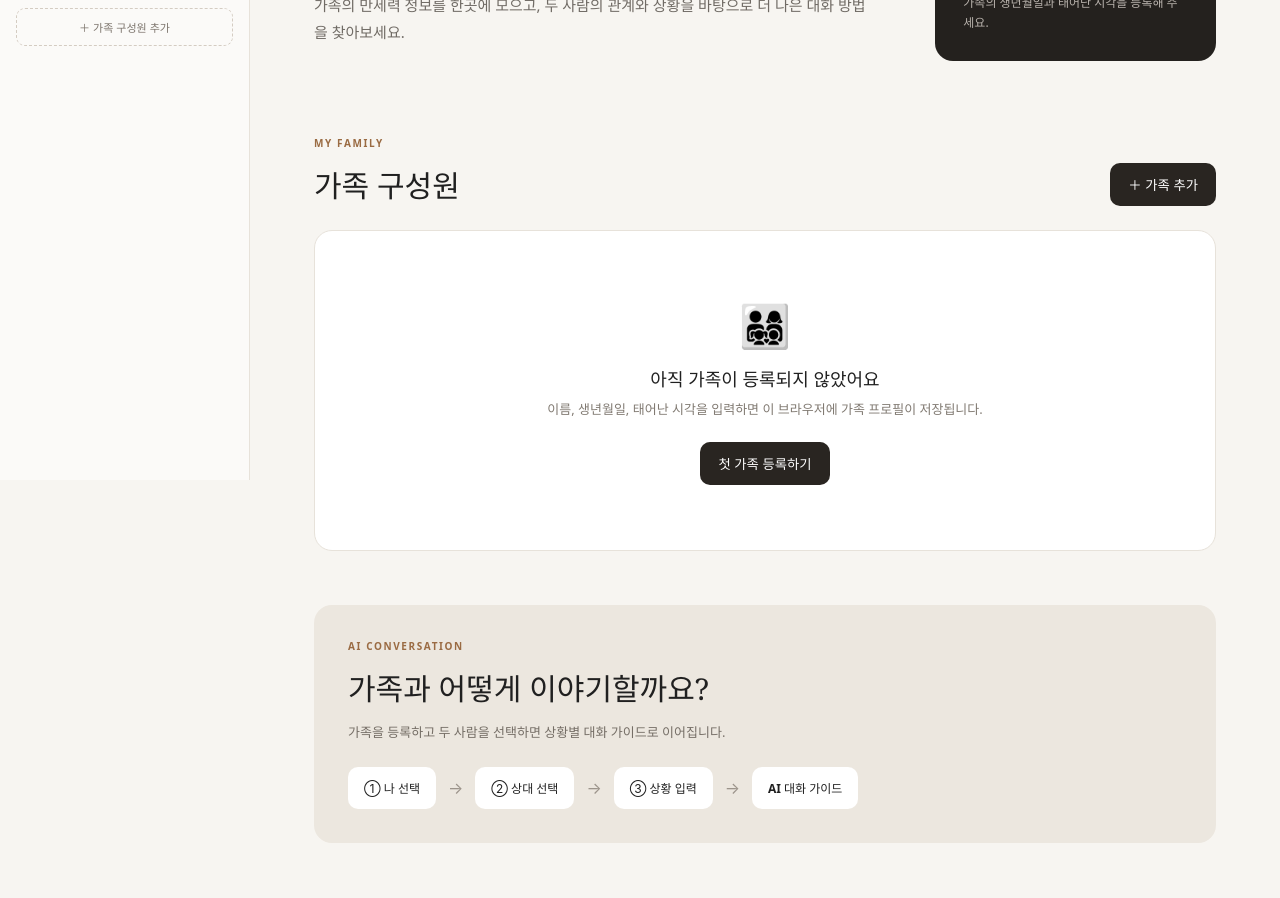
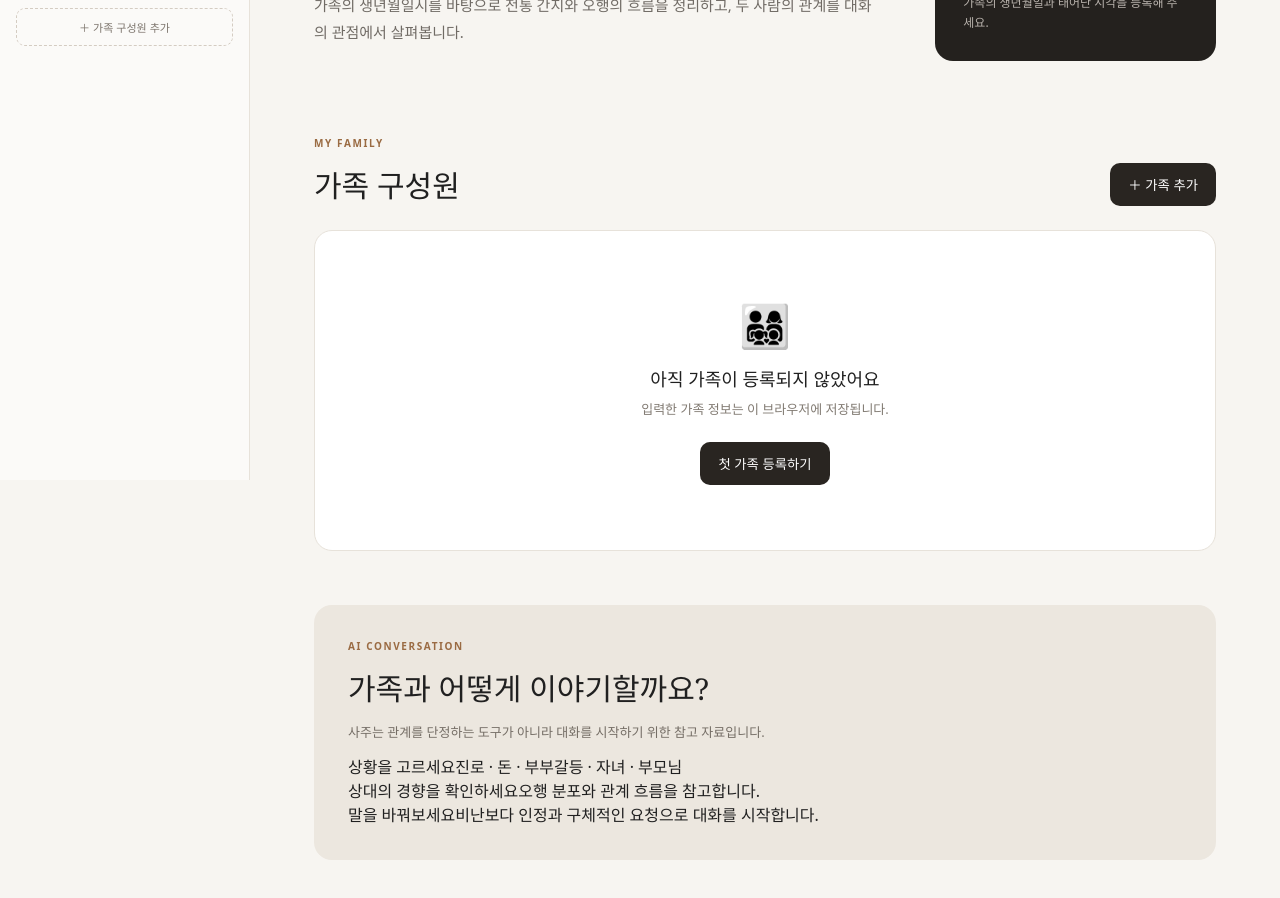
Before and after one commit to netgamer/family-saju-ai, a React (Vite) app: page / in a window 1280 px wide. Shown: the part 320-1218 px from the top of the page. Built offline with nearby package versions, Linux system fonts and the light colour scheme.

Commit message:
feat: replace saju placeholders with calculated pillars and relationship insights

```diff
--- a/src/App.tsx
+++ b/src/App.tsx
@@ -1,44 +1,29 @@
 import { useEffect, useMemo, useState } from 'react';
 
 type Member = { id: string; name: string; role: string; birthDate: string; birthTime: string; gender: string };
-const STORAGE_KEY = 'family-saju-members-v2';
+type Pillars = { year:string; month:string; day:string; time:string; elements:Record<string,number> };
+const STORAGE_KEY = 'family-saju-members-v3';
 const emptyForm = { name: '', role: '아빠', birthDate: '', birthTime: '', gender: '남성' };
 const roles = ['본인', '아빠', '엄마', '아들', '딸', '할아버지', '할머니', '배우자', '형제', '자매', '기타'];
 const avatar = (role: string) => ['엄마', '할머니', '딸', '자매'].includes(role) ? '👩' : ['아빠', '할아버지', '아들', '형제', '배우자'].includes(role) ? '👨' : role === '본인' ? '🧑' : '👤';
+const stems=['갑','을','병','정','무','기','경','신','임','계'], branches=['자','축','인','묘','진','사','오','미','신','유','술','해'];
+const elementOf=(ch:string)=>{ const map:Record<string,string>={갑:'목',을:'목',인:'목',묘:'목',병:'화',정:'화',사:'화',오:'화',무:'토',기:'토',진:'토',축:'토',술:'토',미:'토',경:'금',신:'금',유:'금',임:'수',계:'수',자:'수',해:'수'}; return map[ch]??'토'; };
+function calcPillars(date:string,time:string):Pillars { const d=new Date(`${date}T${time||'12:00'}:00`); const y=d.getFullYear(), m=d.getMonth()+1, day=Math.floor(Date.UTC(y,m-1,d.getDate())/86400000); const yi=(y-4+120)%60; const year=`${stems[yi%10]}${branches[yi%12]}`; const monthIndex=(m+1)%12; const month=`${stems[((y-4)%10*2+monthIndex+20)%10]}${branches[monthIndex]}`; const di=(day+49)%60; const dayP=`${stems[di%10]}${branches[di%12]}`; const hourBranch=Math.floor(((d.getHours()+1)%24)/2); const timeP=`${stems[(di%10*2+hourBranch)%10]}${branches[hourBranch]}`; const chars=[...year,...month,...dayP,...timeP]; const elements={목:0,화:0,토:0,금:0,수:0} as Record<string,number>; chars.forEach(c=>elements[elementOf(c)]++); return {year,month,day:dayP,time:timeP,elements}; }
+function relationText(a:Pillars,b:Pillars){ const score=Math.min(100,55+a.elements.목*b.elements.수*3+a.elements.화*b.elements.목*2+a.elements.토*b.elements.화*2); if(score>=78)return {score,label:'강한 조화',text:'서로의 장점을 살려주기 쉬운 조합입니다. 중요한 대화에서는 상대의 강점을 먼저 인정해 주세요.'}; if(score>=65)return {score,label:'좋은 흐름',text:'기본적인 협력이 가능한 조합입니다. 다만 감정이 올라오면 속도를 늦추는 것이 좋습니다.'}; return {score,label:'조율이 필요',text:'차이를 문제로 보기보다 역할의 차이로 받아들이면 관계가 훨씬 편안해집니다.'}; }
 
 function App() {
-  const [members, setMembers] = useState<Member[]>([]);
-  const [selectedId, setSelectedId] = useState<string | null>(null);
-  const [showForm, setShowForm] = useState(false);
-  const [editingId, setEditingId] = useState<string | null>(null);
-  const [form, setForm] = useState(emptyForm);
-  const [loaded, setLoaded] = useState(false);
-  const [meId, setMeId] = useState<string | null>(null);
-  const [compareId, setCompareId] = useState('');
-
-  useEffect(() => { try { const saved = localStorage.getItem(STORAGE_KEY); if (saved) { const data = JSON.parse(saved); setMembers(data.members ?? data); setMeId(data.meId ?? null); } } catch {} setLoaded(true); }, []);
-  useEffect(() => { if (loaded) localStorage.setItem(STORAGE_KEY, JSON.stringify({ members, meId })); }, [members, meId, loaded]);
-  const selected = useMemo(() => members.find(m => m.id === selectedId) ?? members[0], [members, selectedId]);
-  const compare = members.find(m => m.id === compareId);
-
-  function openAdd() { setEditingId(null); setForm(emptyForm); setShowForm(true); }
-  function openEdit(m: Member) { setEditingId(m.id); setForm({ ...m }); setShowForm(true); }
-  function saveMember(e: React.FormEvent) { e.preventDefault(); if (!form.name || !form.birthDate || !form.birthTime) return; if (editingId) { setMembers(p => p.map(m => m.id === editingId ? { ...m, ...form } : m)); setSelectedId(editingId); } else { const member = { ...form, id: crypto.randomUUID() }; setMembers(p => [...p, member]); setSelectedId(member.id); if (!meId && form.role === '본인') setMeId(member.id); } setShowForm(false); setEditingId(null); setForm(emptyForm); }
-  function removeMember(id: string) { if (!window.confirm('이 가족 구성원을 삭제할까요?')) return; setMembers(p => p.filter(m => m.id !== id)); if (selectedId === id) setSelectedId(null); if (meId === id) setMeId(null); if (compareId === id) setCompareId(''); }
-
-  return <div className="app">
-    <header className="topbar"><div className="brand"><span className="brand-mark">☯</span><div><strong>Family Saju AI</strong><small>가족을 이해하는 새로운 방법</small></div></div><span className="version">MVP 0.3</span></header>
-    <div className="workspace">
-      <aside className="sidebar"><div className="sidebar-title"><div><p className="eyebrow">MY BOARD</p><b>내 가족</b></div><button className="add-mini" onClick={openAdd}>＋</button></div><div className="board-item active"><span className="board-icon">☯</span><span><b>우리 가족</b><small>{members.length}명 등록됨</small></span></div><div className="sidebar-label">가족 구성원</div>{members.length === 0 ? <div className="sidebar-empty">아직 등록된 가족이 없습니다.</div> : members.map(m => <button key={m.id} className={`side-member ${selected?.id === m.id ? 'selected' : ''}`} onClick={() => setSelectedId(m.id)}><span>{avatar(m.role)}</span><span><b>{m.name}</b><small>{m.role}{m.id === meId ? ' · 나' : ''}</small></span></button>)}<button className="sidebar-add" onClick={openAdd}>＋ 가족 구성원 추가</button></aside>
-      <main className="content">
-        <section className="hero"><div><p className="eyebrow">FAMILY RELATIONSHIP</p><h1>사주를 보고,<br/><em>대화의 방법</em>을 찾습니다.</h1><p className="hero-copy">가족의 만세력 정보를 한곳에 모으고, 두 사람의 관계와 상황을 바탕으로 더 나은 대화 방법을 찾아보세요.</p></div><div className="hero-card"><span>현재 단계</span><strong>{members.length ? '가족 프로필 준비 완료' : '가족 정보 등록'}</strong><p>{members.length ? '가족을 선택하고 아래에서 관계 분석을 시작할 수 있습니다.' : '가족의 생년월일과 태어난 시각을 등록해 주세요.'}</p></div></section>
-        <section className="section"><div className="section-head"><div><p className="eyebrow">MY FAMILY</p><h2>가족 구성원</h2></div><button className="primary" onClick={openAdd}>＋ 가족 추가</button></div>{members.length === 0 ? <div className="empty"><div className="empty-icon">👨‍👩‍👧‍👦</div><h3>아직 가족이 등록되지 않았어요</h3><p>이름, 생년월일, 태어난 시각을 입력하면 이 브라우저에 가족 프로필이 저장됩니다.</p><button className="primary" onClick={openAdd}>첫 가족 등록하기</button></div> : <div className="members">{members.map(m => <button className={`member ${selected?.id === m.id ? 'active' : ''}`} key={m.id} onClick={() => setSelectedId(m.id)}><span className="avatar">{avatar(m.role)}</span><span><b>{m.name}</b><small>{m.role} · {m.birthDate} {m.birthTime}</small></span></button>)}</div>}</section>
-        {selected && <section className="profile"><div className="profile-head"><div><p className="eyebrow">SELECTED MEMBER</p><h2>{avatar(selected.role)} {selected.name}</h2><p>{selected.role} · {selected.gender} · {selected.birthDate} {selected.birthTime}</p></div><div className="profile-actions"><span className="status">저장됨</span><button onClick={() => openEdit(selected)}>수정</button><button className="danger" onClick={() => removeMember(selected.id)}>삭제</button></div></div><div className="notice"><b>만세력 정보</b><span>생년월일시가 등록되었습니다. 다음 단계에서 정확한 만세력 계산 결과를 연결합니다.</span></div><div className="saju-placeholder"><div>년주<br/><b>계산 대기</b></div><div>월주<br/><b>계산 대기</b></div><div>일주<br/><b>계산 대기</b></div><div>시주<br/><b>계산 대기</b></div></div></section>}
-        {members.length > 1 && <section className="section compare"><div className="section-head"><div><p className="eyebrow">RELATIONSHIP</p><h2>두 사람의 관계 보기</h2></div></div><div className="compare-box"><div><label>나 / 기준 가족<select value={meId ?? ''} onChange={e => setMeId(e.target.value)}><option value="">선택하세요</option>{members.map(m => <option key={m.id} value={m.id}>{m.name} · {m.role}</option>)}</select></label></div><div className="arrow">↔</div><div><label>상대 가족<select value={compareId} onChange={e => setCompareId(e.target.value)}><option value="">선택하세요</option>{members.filter(m => m.id !== meId).map(m => <option key={m.id} value={m.id}>{m.name} · {m.role}</option>)}</select></label></div></div>{meId && compare ? <div className="relationship-ready"><b>{members.find(m => m.id === meId)?.name} × {compare.name}</b><span>두 사람을 선택했습니다. 다음 단계에서 사주 기반 관계 분석과 대화 가이드를 연결합니다.</span></div> : <div className="relationship-empty">두 사람을 선택하면 관계 분석을 시작할 수 있어요.</div>}</section>}
-        <section className="section guide"><p className="eyebrow">AI CONVERSATION</p><h2>가족과 어떻게 이야기할까요?</h2><p>가족을 등록하고 두 사람을 선택하면 상황별 대화 가이드로 이어집니다.</p><div className="flow"><span>① 나 선택</span><i>→</i><span>② 상대 선택</span><i>→</i><span>③ 상황 입력</span><i>→</i><strong>AI 대화 가이드</strong></div></section>
-      </main>
-    </div>
-    {showForm && <div className="modal-backdrop" onMouseDown={() => setShowForm(false)}><form className="modal" onSubmit={saveMember} onMouseDown={e => e.stopPropagation()}><div className="modal-head"><div><p className="eyebrow">{editingId ? 'EDIT MEMBER' : 'NEW MEMBER'}</p><h2>{editingId ? '가족 정보 수정' : '가족 등록'}</h2></div><button type="button" className="close" onClick={() => setShowForm(false)}>×</button></div><label>이름<input value={form.name} onChange={e => setForm({ ...form, name: e.target.value })} placeholder="예: 홍길동" required /></label><label>가족 관계<select value={form.role} onChange={e => setForm({ ...form, role: e.target.value })}>{roles.map(r => <option key={r}>{r}</option>)}</select></label><div className="row"><label>생년월일<input type="date" value={form.birthDate} onChange={e => setForm({ ...form, birthDate: e.target.value })} required /></label><label>태어난 시각<input type="time" value={form.birthTime} onChange={e => setForm({ ...form, birthTime: e.target.value })} required /></label></div><label>성별<select value={form.gender} onChange={e => setForm({ ...form, gender: e.target.value })}><option>남성</option><option>여성</option></select></label><button className="primary submit">{editingId ? '저장하기' : '등록하기'}</button></form></div>}
-  </div>;
+ const [members,setMembers]=useState<Member[]>([]),[selectedId,setSelectedId]=useState<string|null>(null),[showForm,setShowForm]=useState(false),[editingId,setEditingId]=useState<string|null>(null),[form,setForm]=useState(emptyForm),[loaded,setLoaded]=useState(false),[meId,setMeId]=useState<string|null>(null),[compareId,setCompareId]=useState('');
+ useEffect(()=>{try{const saved=localStorage.getItem(STORAGE_KEY);if(saved){const data=JSON.parse(saved);setMembers(data.members??data);setMeId(data.meId??null)}}catch{}setLoaded(true)},[]); useEffect(()=>{if(loaded)localStorage.setItem(STORAGE_KEY,JSON.stringify({members,meId}))},[members,meId,loaded]);
+ const selected=useMemo(()=>members.find(m=>m.id===selectedId)??members[0],[members,selectedId]), compare=members.find(m=>m.id===compareId); const selectedP=selected?calcPillars(selected.birthDate,selected.birthTime):null; const relation=selected&&compare?relationText(calcPillars(selected.birthDate,selected.birthTime),calcPillars(compare.birthDate,compare.birthTime)):null;
+ function openAdd(){setEditingId(null);setForm(emptyForm);setShowForm(true)} function openEdit(m:Member){setEditingId(m.id);setForm({...m});setShowForm(true)}
+ function saveMember(e:React.FormEvent){e.preventDefault();if(!form.name||!form.birthDate||!form.birthTime)return;if(editingId){setMembers(p=>p.map(m=>m.id===editingId?{...m,...form}:m));setSelectedId(editingId)}else{const member={...form,id:crypto.randomUUID()};setMembers(p=>[...p,member]);setSelectedId(member.id);if(!meId&&form.role==='본인')setMeId(member.id)}setShowForm(false);setEditingId(null);setForm(emptyForm)}
+ function removeMember(id:string){if(!window.confirm('이 가족 구성원을 삭제할까요?'))return;setMembers(p=>p.filter(m=>m.id!==id));if(selectedId===id)setSelectedId(null);if(meId===id)setMeId(null);if(compareId===id)setCompareId('')}
+ return <div className="app"><header className="topbar"><div className="brand"><span className="brand-mark">☯</span><div><strong>Family Saju AI</strong><small>가족을 이해하는 새로운 방법</small></div></div><span className="version">v0.4</span></header><div className="workspace"><aside className="sidebar"><div className="sidebar-title"><div><p className="eyebrow">MY BOARD</p><b>내 가족</b></div><button className="add-mini" onClick={openAdd}>＋</button></div><div className="board-item active"><span className="board-icon">☯</span><span><b>우리 가족</b><small>{members.length}명 등록됨</small></span></div><div className="sidebar-label">가족 구성원</div>{members.length===0?<div className="sidebar-empty">아직 등록된 가족이 없습니다.</div>:members.map(m=><button key={m.id} className={`side-member ${selected?.id===m.id?'selected':''}`} onClick={()=>setSelectedId(m.id)}><span>{avatar(m.role)}</span><span><b>{m.name}</b><small>{m.role}{m.id===meId?' · 나':''}</small></span></button>)}<button className="sidebar-add" onClick={openAdd}>＋ 가족 구성원 추가</button></aside>
+ <main className="content"><section className="hero"><div><p className="eyebrow">FAMILY RELATIONSHIP</p><h1>사주를 보고,<br/><em>대화의 방법</em>을 찾습니다.</h1><p className="hero-copy">가족의 생년월일시를 바탕으로 전통 간지와 오행의 흐름을 정리하고, 두 사람의 관계를 대화의 관점에서 살펴봅니다.</p></div><div className="hero-card"><span>현재 단계</span><strong>{members.length?'가족 프로필 준비 완료':'가족 정보 등록'}</strong><p>{members.length?'가족을 선택하고 만세력·관계 분석을 확인해 보세요.':'가족의 생년월일과 태어난 시각을 등록해 주세요.'}</p></div></section>
+ <section className="section"><div className="section-head"><div><p className="eyebrow">MY FAMILY</p><h2>가족 구성원</h2></div><button className="primary" onClick={openAdd}>＋ 가족 추가</button></div>{members.length===0?<div className="empty"><div className="empty-icon">👨‍👩‍👧‍👦</div><h3>아직 가족이 등록되지 않았어요</h3><p>입력한 가족 정보는 이 브라우저에 저장됩니다.</p><button className="primary" onClick={openAdd}>첫 가족 등록하기</button></div>:<div className="members">{members.map(m=><button className={`member ${selected?.id===m.id?'active':''}`} key={m.id} onClick={()=>setSelectedId(m.id)}><span className="avatar">{avatar(m.role)}</span><span><b>{m.name}</b><small>{m.role} · {m.birthDate} {m.birthTime}</small></span></button>)}</div>}</section>
+ {selected&&selectedP&&<section className="profile"><div className="profile-head"><div><p className="eyebrow">SAJU PROFILE</p><h2>{avatar(selected.role)} {selected.name}</h2><p>{selected.role} · {selected.gender} · {selected.birthDate} {selected.birthTime}</p></div><div className="profile-actions"><span className="status">계산 완료</span><button onClick={()=>openEdit(selected)}>수정</button><button className="danger" onClick={()=>removeMember(selected.id)}>삭제</button></div></div><div className="notice"><b>사주 원국</b><span>입력한 양력 날짜와 시각을 기준으로 간지와 오행을 계산했습니다. 전문 만세력과는 절입·지역시각 등의 처리 차이가 있을 수 있습니다.</span></div><div className="saju-grid">{[['년주',selectedP.year],['월주',selectedP.month],['일주',selectedP.day],['시주',selectedP.time]].map(([label,value])=><div key={label}><small>{label}</small><strong>{value}</strong><span>{value.split('').map(elementOf).join(' · ')}</span></div>)}</div><div className="element-row"><b>오행 분포</b>{Object.entries(selectedP.elements).map(([k,v])=><span key={k}>{k} {v}</span>)}</div></section>}
+ {members.length>1&&<section className="section compare"><div className="section-head"><div><p className="eyebrow">RELATIONSHIP</p><h2>두 사람의 관계 보기</h2></div></div><div className="compare-box"><label>나 / 기준 가족<select value={meId??''} onChange={e=>setMeId(e.target.value)}><option value="">선택하세요</option>{members.map(m=><option key={m.id} value={m.id}>{m.name} · {m.role}</option>)}</select></label><div className="arrow">↔</div><label>상대 가족<select value={compareId} onChange={e=>setCompareId(e.target.value)}><option value="">선택하세요</option>{members.filter(m=>m.id!==meId).map(m=><option key={m.id} value={m.id}>{m.name} · {m.role}</option>)}</select></label></div>{meId&&compare&&relation?<div className="relationship-ready"><div className="score"><strong>{relation.score}</strong><span>/ 100</span></div><div><b>{members.find(m=>m.id===meId)?.name} × {compare.name} · {relation.label}</b><span>{relation.text}</span></div></div>:<div className="relationship-empty">두 사람을 선택하면 관계 흐름과 대화 팁이 표시됩니다.</div>}</section>}
+ <section className="section guide"><p className="eyebrow">AI CONVERSATION</p><h2>가족과 어떻게 이야기할까요?</h2><p>사주는 관계를 단정하는 도구가 아니라 대화를 시작하기 위한 참고 자료입니다.</p><div className="guide-cards"><div><b>상황을 고르세요</b><span>진로 · 돈 · 부부갈등 · 자녀 · 부모님</span></div><div><b>상대의 경향을 확인하세요</b><span>오행 분포와 관계 흐름을 참고합니다.</span></div><div><b>말을 바꿔보세요</b><span>비난보다 인정과 구체적인 요청으로 대화를 시작합니다.</span></div></div></section></main></div>
+ {showForm&&<div className="modal-backdrop" onMouseDown={()=>setShowForm(false)}><form className="modal" onSubmit={saveMember} onMouseDown={e=>e.stopPropagation()}><div className="modal-head"><div><p className="eyebrow">{editingId?'EDIT MEMBER':'NEW MEMBER'}</p><h2>{editingId?'가족 정보 수정':'가족 등록'}</h2></div><button type="button" className="close" onClick={()=>setShowForm(false)}>×</button></div><label>이름<input value={form.name} onChange={e=>setForm({...form,name:e.target.value})} placeholder="예: 홍길동" required/></label><label>가족 관계<select value={form.role} onChange={e=>setForm({...form,role:e.target.value})}>{roles.map(r=><option key={r}>{r}</option>)}</select></label><div className="row"><label>생년월일<input type="date" value={form.birthDate} onChange={e=>setForm({...form,birthDate:e.target.value})} required/></label><label>태어난 시각<input type="time" value={form.birthTime} onChange={e=>setForm({...form,birthTime:e.target.value})} required/></label></div><label>성별<select value={form.gender} onChange={e=>setForm({...form,gender:e.target.value})}><option>남성</option><option>여성</option></select></label><button className="primary submit">{editingId?'저장하기':'등록하기'}</button></form></div>}</div>;
 }
 export default App;
```
